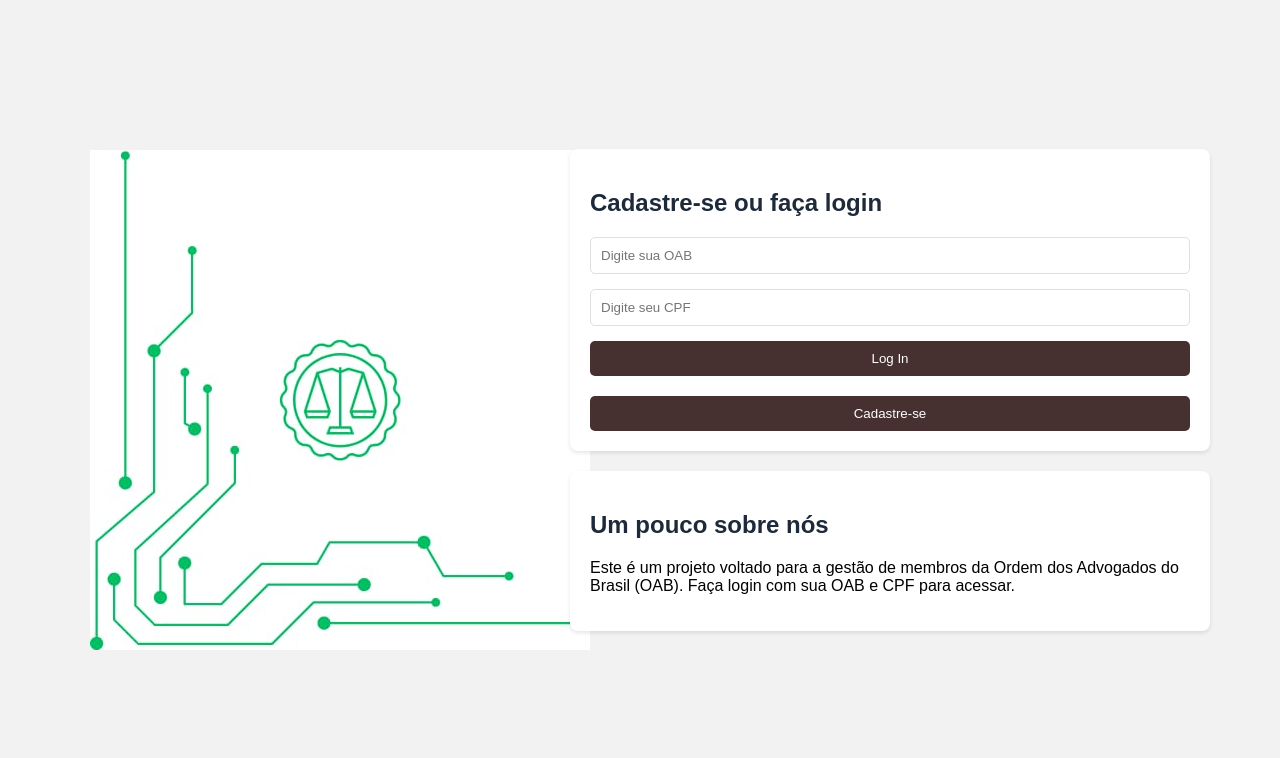
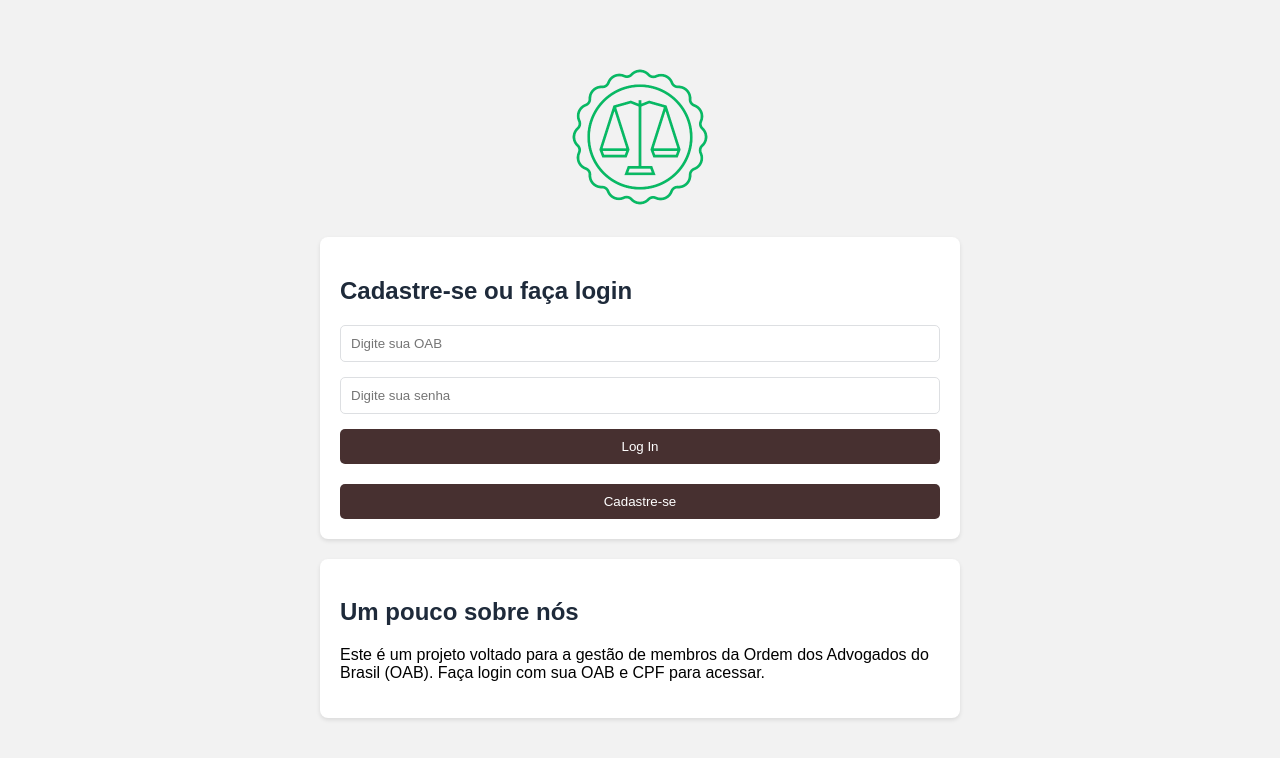
Before and after one commit to LuccaPereira/ProjetoAplicado, a website with bundled scripts: page Projeto/View/login.html in a window 1280 px wide. Built offline with nearby package versions, Linux system fonts and the light colour scheme.

Commit message:
arrumamos o logo

```diff
--- a/Projeto/View/cadastroCss.css
+++ b/Projeto/View/cadastroCss.css
@@ -9,10 +9,15 @@ body {
     height: 100vh;
 }
 
+#logo {
+    max-width: 150px;
+    display: block;
+    margin: 0px auto 25px;
+}
+
 .container {
     width: 100%;
     max-width: 400px;
-    display: flex;
     justify-content: center;
     align-items: center;
 }
--- a/Projeto/View/login.html
+++ b/Projeto/View/login.html
@@ -6,14 +6,13 @@
         <title>Login</title>
 </head>
 <body>
-    <img src="logo.jpeg" alt="Logo">
-
     <div class="container">
+        <img id="logo" src="logo (2).png" alt="Logo">
         <div class="login-box">
             <h2>Cadastre-se ou faça login</h2>
             <form>
                 <input type="text" id="OAB" placeholder="Digite sua OAB">
-                <input type="password" id="inputCpf" placeholder="Digite seu CPF">
+                <input type="password" id="senha" placeholder="Digite sua senha">
                 <button type="submit" onclick="submitForm()">Log In</button>
             </form>
             <a href="../View/cadastrar.html"><button class="create-account">Cadastre-se</button></a>
--- a/Projeto/View/loginCss.css
+++ b/Projeto/View/loginCss.css
@@ -9,12 +9,20 @@ body {
     height: 100vh;
 }
 
+#logo {
+    max-width: 150px;
+    display: block;
+    margin: 0px auto 25px;
+}
+
+
 .container {
     width: 100%;
     max-width: 600px;
     display: flex;
     flex-direction: column;
     align-items: center;
+    justify-content: center; /* Centraliza verticalmente */
 }
 
 .login-box, .introBox {
--- a/Projeto/View/menuCSS.css
+++ b/Projeto/View/menuCSS.css
@@ -5,6 +5,12 @@ body {
     display: flex;
     flex-direction: column;
     background-color: #333;
+}
+
+#logo {
+    max-width: 150px;
+    display: block;
+    margin: 0px auto 25px;
 }
 
 .container {
```
Also changed, not shown: Projeto/View/cadastrar.html (+1 -1 lines), Projeto/View/menu.html (+1 -1 lines), Projeto/View/logo (2).png (added), Projeto/View/logo.jpeg (deleted).
